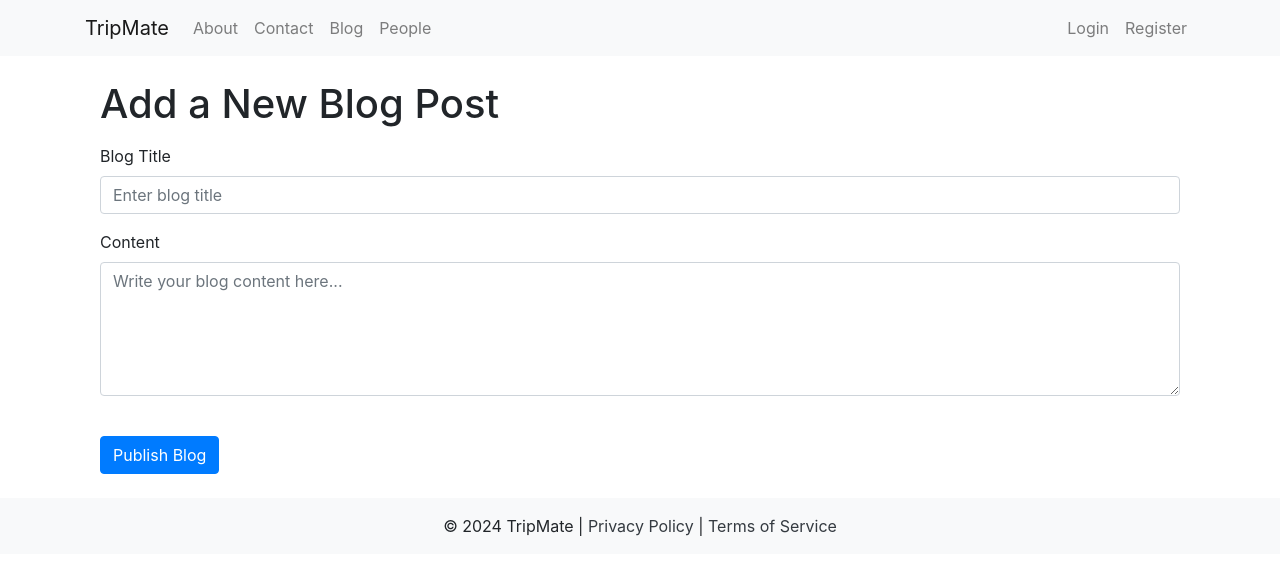
After one commit to Godvein/Tripmate, a Django app: page /add_blogs/ in a window 1280 px wide. The commit adds this page. Shown: the top 575 px of the page. Run offline with Django 5.2, Linux system fonts and the light colour scheme; some libraries are stand-ins or nearby versions.

Commit message:
updated core
created a post method for blog and updated blog model

```diff
--- a/core/admin.py
+++ b/core/admin.py
@@ -1,4 +1,4 @@
 from django.contrib import admin
-from .models import blogs
+from .models import Blogs
 # Register your models here.
-admin.site.register(blogs)
+admin.site.register(Blogs)
--- /dev/null
+++ b/core/templates/core/addblog.html
@@ -0,0 +1,23 @@
+{% extends "core/base.html" %}
+
+{% block title %}
+    TripMate | Add Blog
+{% endblock %}
+
+{% block content %}
+    <div class="container mt-4">
+        <h1>Add a New Blog Post</h1>
+        <form method="post" action="{% url 'add_blogs' %}" class="mt-3">
+            {% csrf_token %}
+            <div class="form-group">
+                <label for="title">Blog Title</label>
+                <input type="text" name="title" id="title" class="form-control" placeholder="Enter blog title" required>
+            </div>
+            <div class="form-group mt-3">
+                <label for="content">Content</label>
+                <textarea name="content" id="content" class="form-control" rows="5" placeholder="Write your blog content here..." required></textarea>
+            </div>
+            <button type="submit" class="btn btn-primary mt-4">Publish Blog</button>
+        </form>
+    </div>
+{% endblock %}
--- a/core/templates/core/base.html
+++ b/core/templates/core/base.html
@@ -31,6 +31,23 @@
                         <a class="nav-link" href="#">People</a>
                     </li>
                 </ul>
+                <ul class="navbar-nav ml-auto">
+                    {% if user.is_authenticated %}
+                        <li class="nav-item">
+                            <a class="nav-link" href="#">Welcome, {{ user.username }}!</a>
+                        </li>
+                        <li class="nav-item">
+                            <a class="nav-link" href="#">Logout</a>
+                        </li>
+                    {% else %}
+                        <li class="nav-item">
+                            <a class="nav-link" href="#">Login</a>
+                        </li>
+                        <li class="nav-item">
+                            <a class="nav-link" href="#">Register</a>
+                        </li>
+                    {% endif %}
+                </ul>
             </div>
         </div>
     </nav>
--- a/core/templates/core/blog.html
+++ b/core/templates/core/blog.html
@@ -6,7 +6,11 @@
 
 {% block content %}
     <div class="container mt-4">
-        <h1>Blog Posts</h1>
+        <h1>Explore Our Blog Posts</h1>
+        <a href="{% url 'add_blogs' %}" class="btn btn-success mb-3" style="font-weight: bold; font-size: 1.1rem; background-color: #28a745; border-color: #28a745; box-shadow: 0 4px 6px rgba(0, 0, 0, 0.1);">
+            Share Your Adventure ✍️
+        </a>
+
         <ul class="list-group">
             {% for b in blogs %}
                 <li class="list-group-item">
--- a/core/urls.py
+++ b/core/urls.py
@@ -2,5 +2,6 @@ from django.urls import path
 from . import views
 from .views import listblog
 urlpatterns = [
-    path('', listblog.as_view(), name="blogs" )
+    path('', listblog.as_view(), name="blogs" ),
+    path('add_blogs/', views.addBlogs, name = "add_blogs")
 ]
--- a/core/views.py
+++ b/core/views.py
@@ -1,8 +1,18 @@
-from django.shortcuts import render
+from django.shortcuts import render,redirect
 from django.views.generic import ListView
-from .models import blogs
+from .models import Blogs
 # Create your views here.
 class listblog(ListView):
     template_name = "core/blog.html"
-    model = blogs
+    model = Blogs
     context_object_name = 'blogs'
+
+def addBlogs(request):
+    if request.method == "POST":
+        title = request.POST.get("title")
+        content = request.POST.get("content")
+        creator = request.user
+        blog = Blogs(title = title, content = content, creator = creator)
+        blog.save()
+        return redirect("blogs")
+    return render(request, "core/addblog.html")
```
Also changed, not shown: core/models.py (+9 -4 lines), core/migrations/0002_blogs_creator.py (added), core/migrations/0003_blogs_created_at_alter_blogs_content_and_more.py (added), db.sqlite3.
